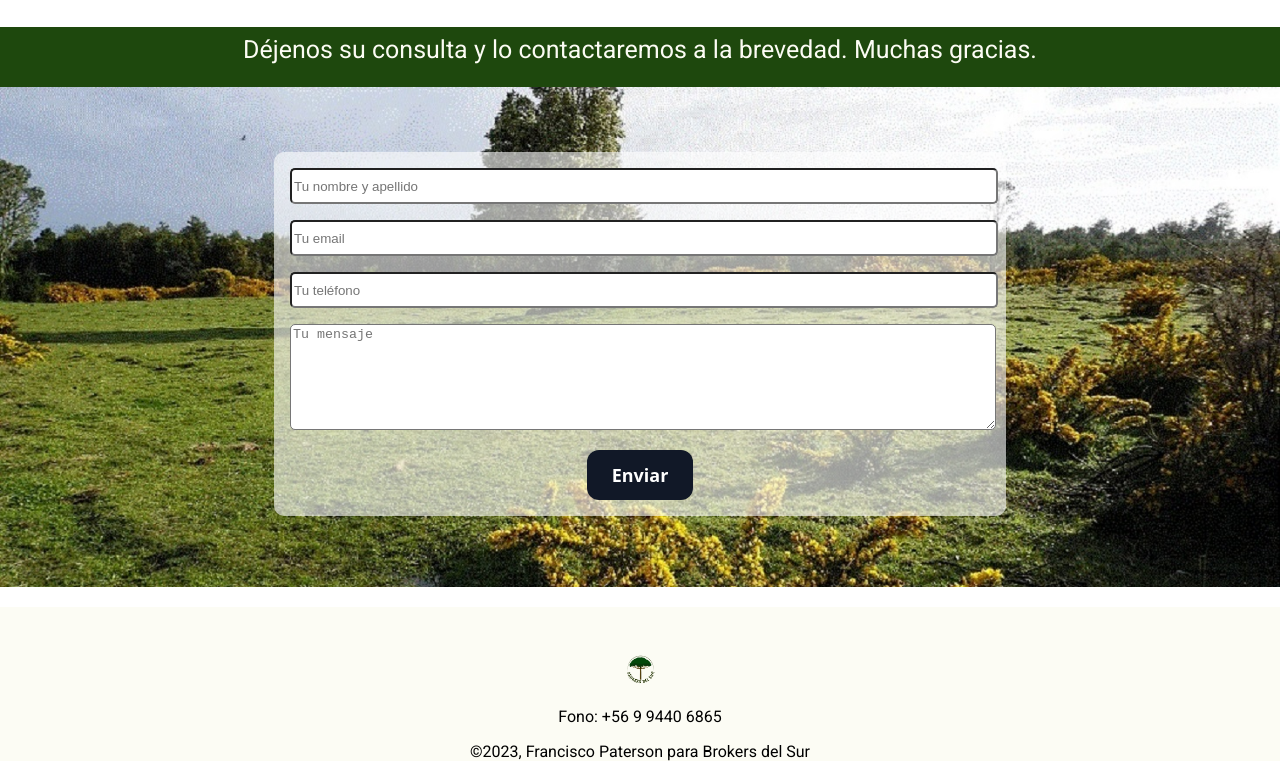
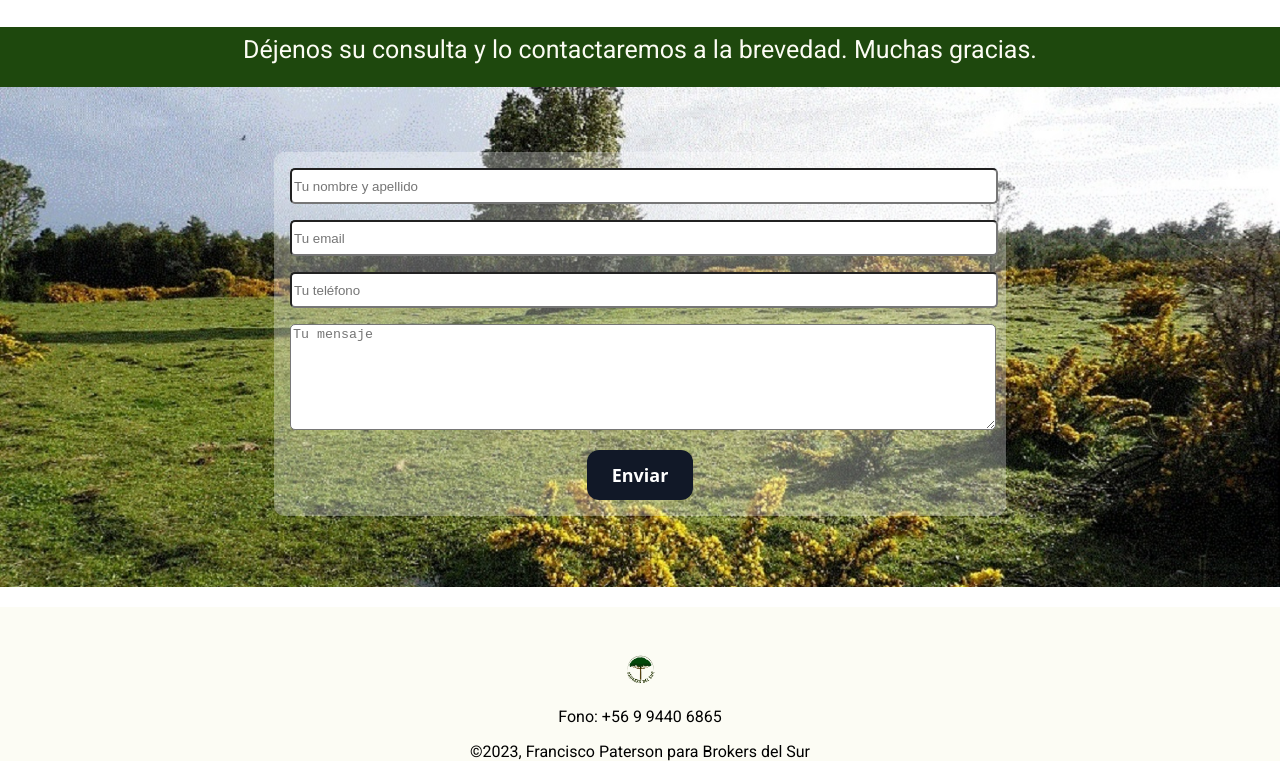
Before and after one commit to fpaterson/brokersdelsur, a plain HTML site: page index.html in a window 1280 px wide. Shown: the part 5967-6744 px from the top of the page. Drawn offline with Linux system fonts and the light colour scheme.

Commit message:
Modifiqué opacidd fondo form

```diff
--- a/estilos.css
+++ b/estilos.css
@@ -254,7 +254,7 @@ header {
     position: absolute;
     width: 250px;
     padding: 16px;
-    background-color: rgba(255, 255, 255, 0.6);
+    background-color: rgba(255, 255, 255, 0.3);
     margin-left:50%;
     transform:translateX(-50%);
     border-radius: 10px;
```
